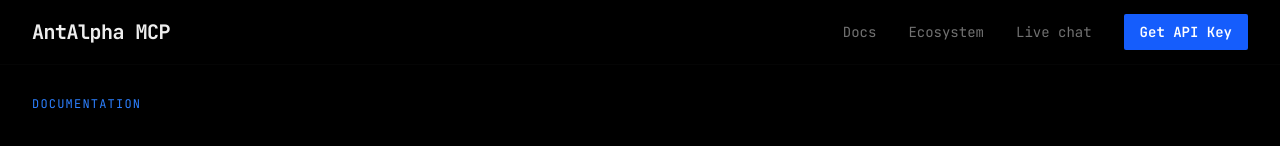
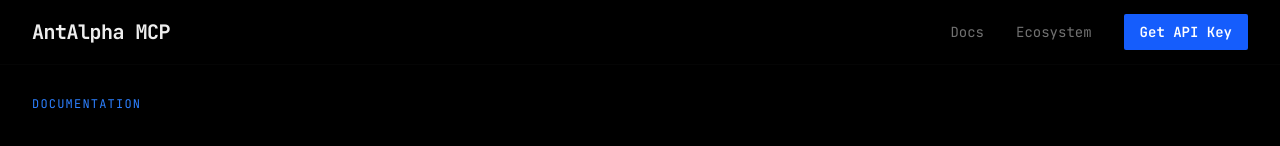
Before and after one commit to Tina-Qin/mcp-project, a Next.js app: page /docs in a window 1280 px wide. Shown: the top 146 px of the page. Built offline with nearby package versions, Linux system fonts and the light colour scheme.

Commit message:
feat: 去掉聊天的入口

```diff
--- a/components/landing/navbar.tsx
+++ b/components/landing/navbar.tsx
@@ -32,12 +32,6 @@ export function Navbar() {
               className="font-mono text-sm text-muted-foreground transition-colors hover:text-blue-500"
             >
               Ecosystem
-            </Link>
-            <Link
-              href="/chat"
-              className="font-mono text-sm text-muted-foreground transition-colors hover:text-blue-500"
-            >
-              Live chat
             </Link>
             <Button className="bg-blue-600 font-mono text-sm font-semibold text-white hover:bg-blue-500 hover:shadow-[0_0_20px_rgba(59,130,246,0.3)]">
               Get API Key
@@ -76,13 +70,6 @@ export function Navbar() {
               >
                 Ecosystem
               </Link>
-              <Link
-                href="/chat"
-                className="font-mono text-sm text-muted-foreground transition-colors hover:text-blue-500"
-                onClick={() => setIsOpen(false)}
-              >
-                Live chat
-              </Link>
               <Button className="w-full bg-blue-600 font-mono text-sm font-semibold text-white hover:bg-blue-500">
                 Get API Key
               </Button>
```
